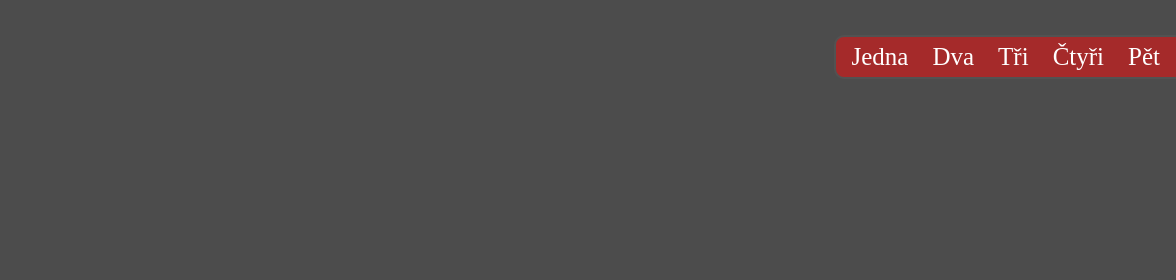
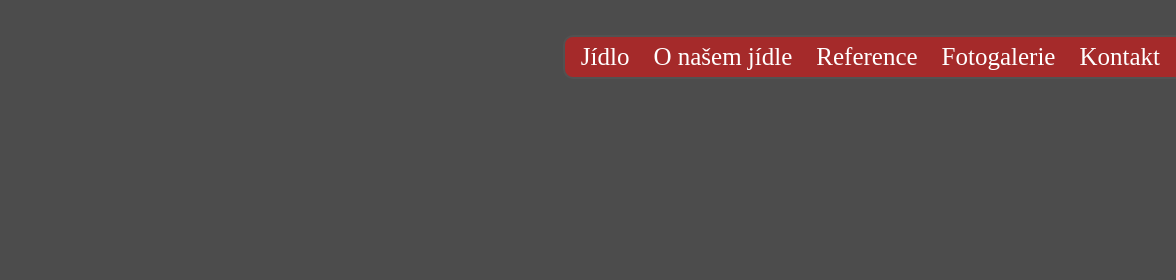
Before and after one commit to LRaszka/BasicsII_HTML_CSS, a plain HTML site: page index.html in a window 1280 px wide. Shown: the top 280 px of the page, 104-1280 px from the left. Drawn offline with nearby package versions, Linux system fonts and the light colour scheme.

Commit message:
added jQuery

```diff
--- a/index.html
+++ b/index.html
@@ -11,6 +11,8 @@
     <link rel="stylesheet" href="lightbox.min.css">
     <link rel="icon" type="image/png" href="Img\favicon.ico">
     <script src="lightbox-plus-jquery.min.js"></script>
+    <script src="https://code.jquery.com/jquery-3.6.0.min.js" integrity="sha256-/xUj+3OJU5yExlq6GSYGSHk7tPXikynS7ogEvDej/m4=" crossorigin="anonymous"></script>
+    <script src="script.js"></script>
 </head>
 <body>
    <header>
@@ -21,11 +23,11 @@
 
             <nav>
                 <ul>
-                    <li><a href="#">Jedna</a></li>
-                    <li><a href="#">Dva</a></li>
-                    <li><a href="#">Tři</a></li>
-                    <li><a href="#">Čtyři</a></li>
-                    <li><a href="#">Pět</a></li>
+                    <li><a href="#">Jídlo</a></li>
+                    <li><a href="#">O našem jídle</a></li>
+                    <li><a href="#">Reference</a></li>
+                    <li><a href="#">Fotogalerie</a></li>
+                    <li><a href="#">Kontakt</a></li>
                 </ul>
             </nav>
         </div>
```
Also changed, not shown: script.js (added).
